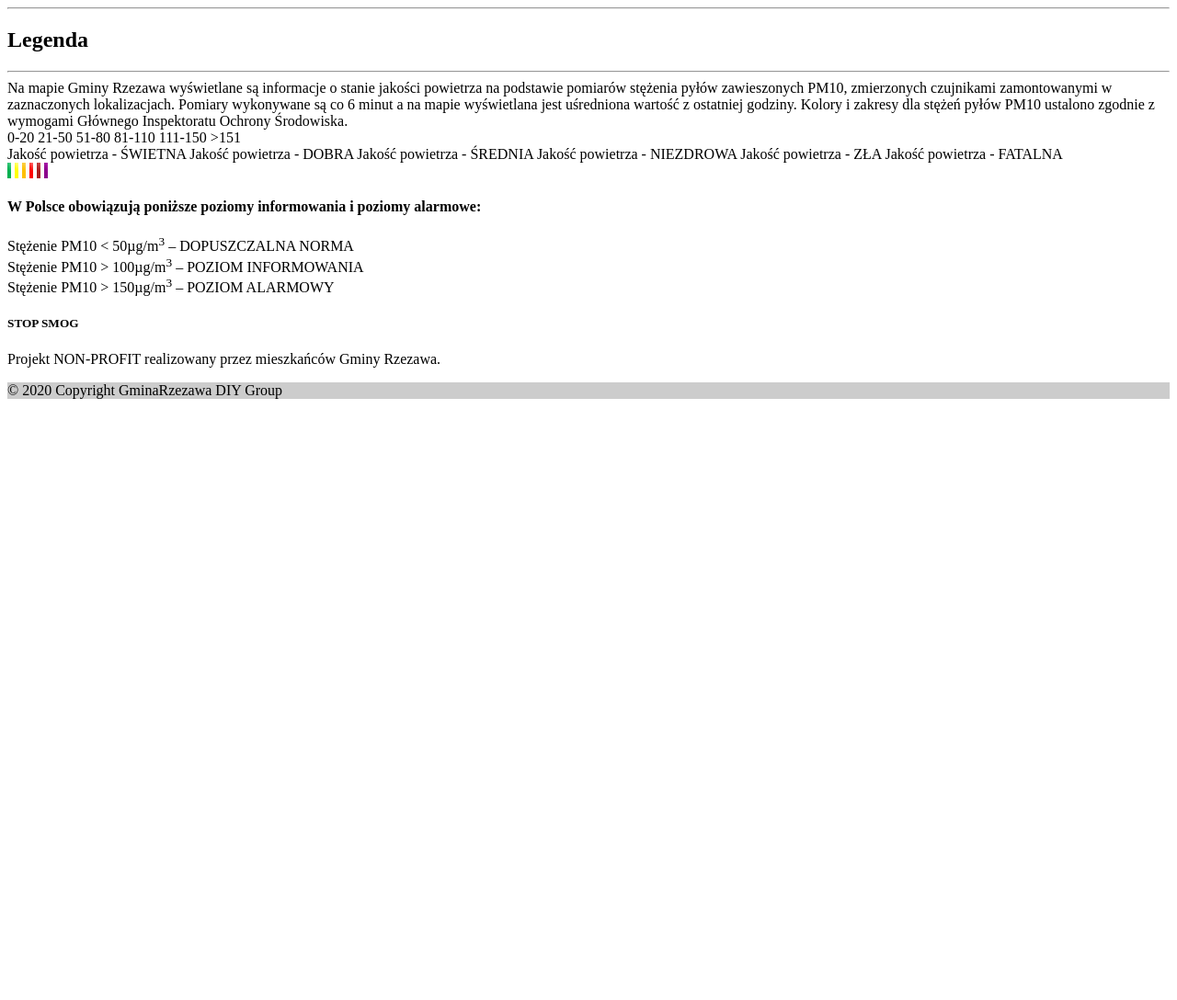
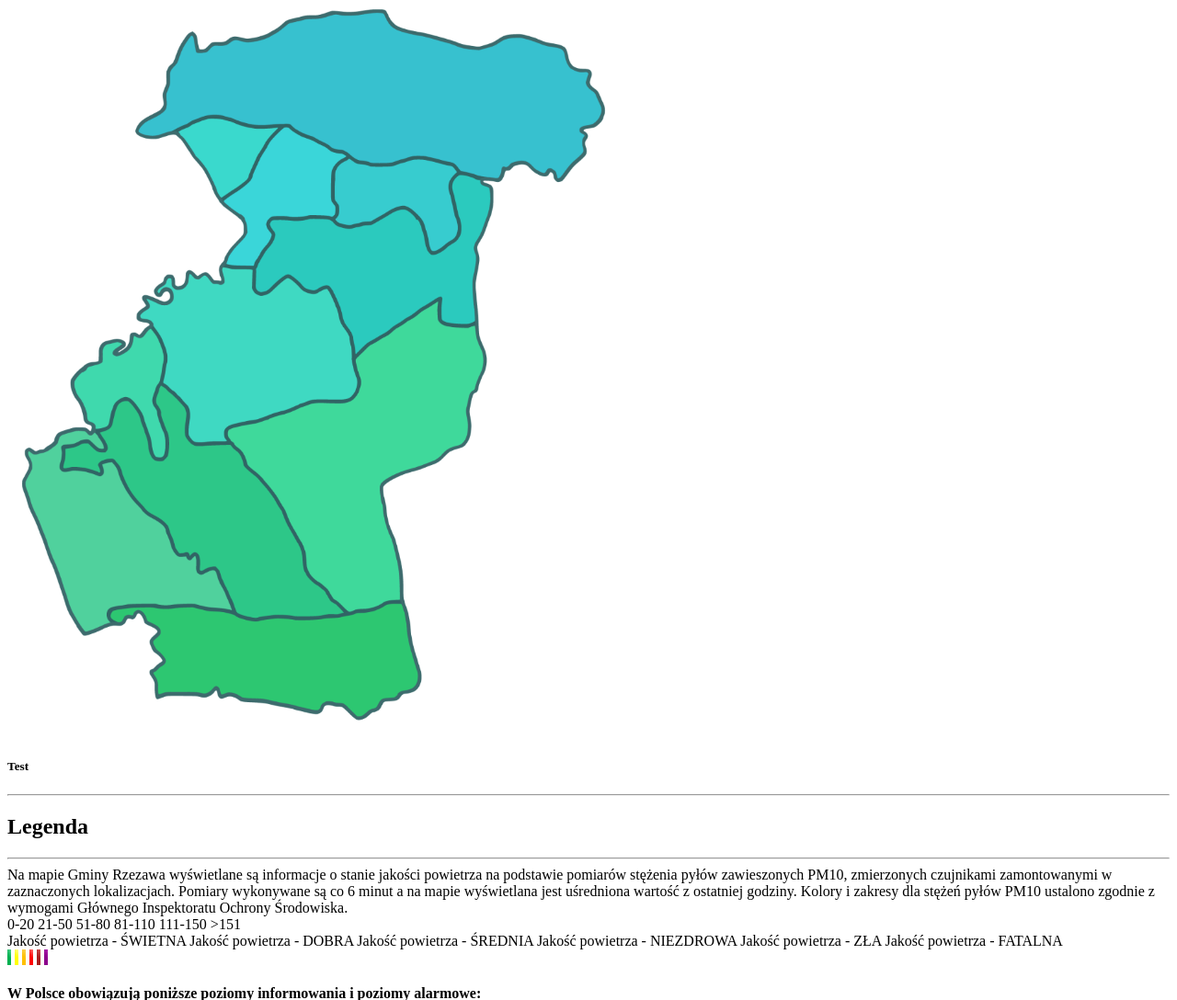
Before and after one commit to tomkalon/stopsmog2.0, a Symfony app: template templates/Main/FrontPage/index.html.twig in a window 1280 px wide. Shown: the part 153-1241 px from the top of the page at 92% size. Before the commit the page ends 587 px from the top, so only its background shows below. Run offline with Twig, Linux system fonts and the light colour scheme; the template is opened without the code that fills it, so the values that code supplies are empty; some libraries are stand-ins or nearby versions.

Commit message:
added map

```diff
--- a/assets/styles/app.scss
+++ b/assets/styles/app.scss
@@ -1,6 +1,7 @@
 @import url('https://fonts.googleapis.com/css2?family=Poppins:wght@400;500;600&display=swap');
 @import 'bootstrap';
 @import 'legend.scss';
+@import 'map.scss';
 
 body {
   font-family: "Poppins", sans-serif!important;
@@ -14,6 +15,10 @@ a {
     text-decoration: none!important;
     color: #dddddd!important;
   }
+}
+
+.cursor-pointer {
+  cursor: pointer;
 }
 
 #top-menu {
--- a/templates/Main/FrontPage/_sensors.html.twig
+++ b/templates/Main/FrontPage/_sensors.html.twig
@@ -13,9 +13,9 @@
         <tr>
             <td>
                 {% if sensor.measurements[0].createdAt|date('Y-m-d H:i:s') < "now"|date_modify("-3 hour")|date("Y-m-d H:i:s", "Europe/Warsaw") %}
-                    <img src="{{ asset('assets/images/active-ff75012d4de326f7a01f0f86369fea02.svg') }}" height="15" alt="Active">
+                    <img src="{{ asset('build/images/active.svg') }}" height="15" alt="Active">
                 {% else %}
-                    <img src="{{ asset('assets/images/inactive-474c931fd2bcbf993e6d93c5ee59d0ef.svg') }}" height="15" alt="Inactive">
+                    <img src="{{ asset('build/images/inactive.svg') }}" height="15" alt="Inactive">
                 {% endif %}
 
             </td>
--- a/templates/Main/FrontPage/index.html.twig
+++ b/templates/Main/FrontPage/index.html.twig
@@ -7,6 +7,17 @@
         <div>
             {% include 'Main/FrontPage/_sensors.html.twig' %}
         </div>
+        <div class="d-flex justify-content-center map">
+            <div class="position-relative my-5">
+                <div class="map-shadow position-relative top-0 z-0">
+                    <img class="cursor-pointer" src="{{ asset('build/images/map.png') }}" height="800" alt="Map">
+                </div>
+                <div class="position-absolute z-1">
+                    <h5>Test</h5>
+                </div>
+            </div>
+        </div>
+
     </div>
     {% include 'Main/FrontPage/_legend.html.twig' %}
 {% endblock %}
--- a/templates/Main/nav.html.twig
+++ b/templates/Main/nav.html.twig
@@ -1,6 +1,8 @@
 <header class="py-3 bg-dark">
     <div class="container d-flex align-items-center">
-        <img src="{{ asset('build/images/logo.svg') }}" alt="Logo" height="50">
+        <a href="{{ path('app_web_index') }}">
+            <img src="{{ asset('build/images/logo.svg') }}" alt="Logo" height="50">
+        </a>
         <h3 class="text-white lh-base mb-0 ms-4">{{ app_name }}</h3>
     </div>
 </header>
```
Also changed, not shown: assets/styles/map.scss (added, +12 -0 lines), templates/Admin/nav.html.twig (+7 -2 lines), templates/Main/FrontPage/__measurement_pm10value_color.html.twig (+0 -15 lines), assets/images/map.png.
